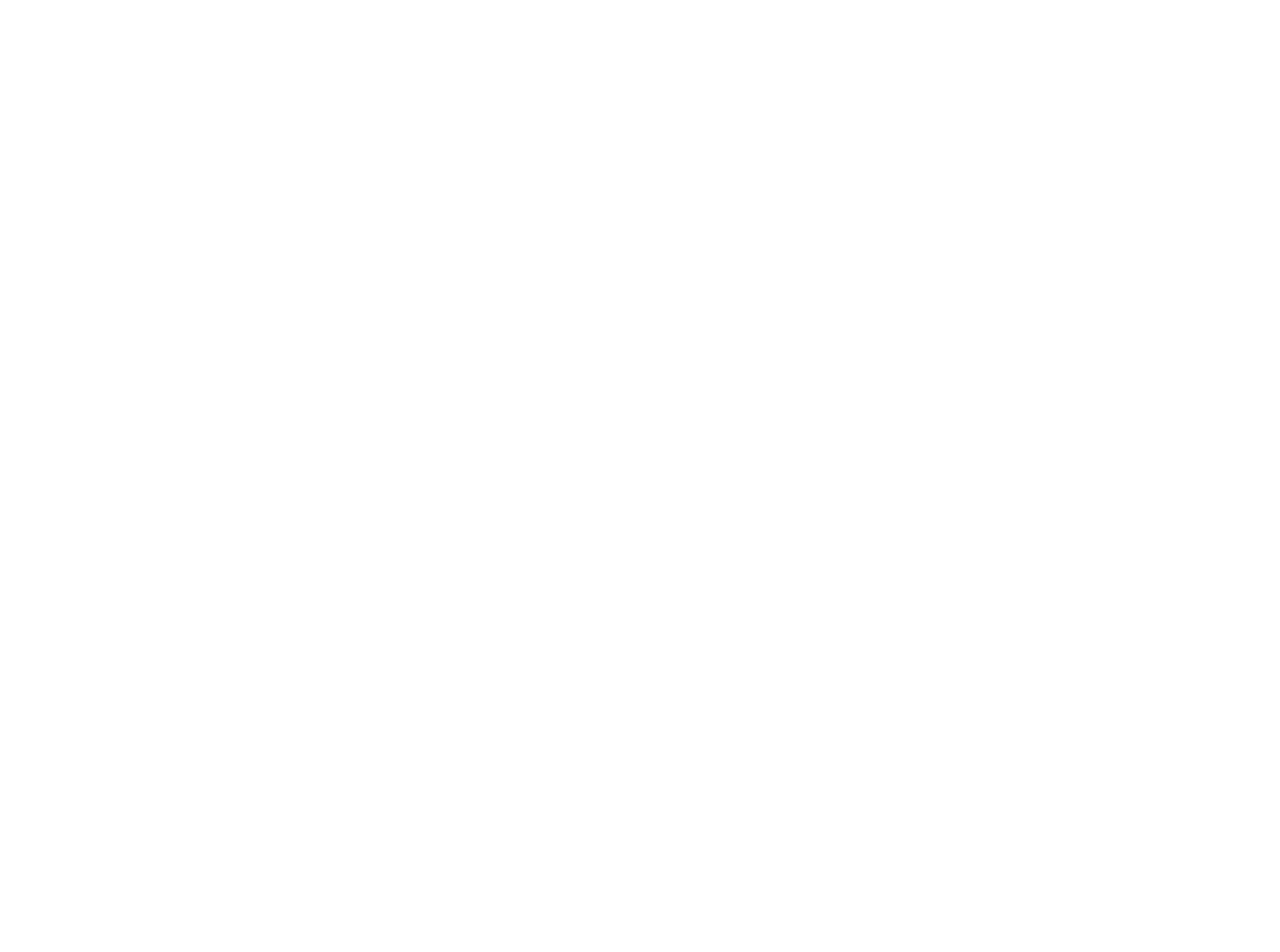
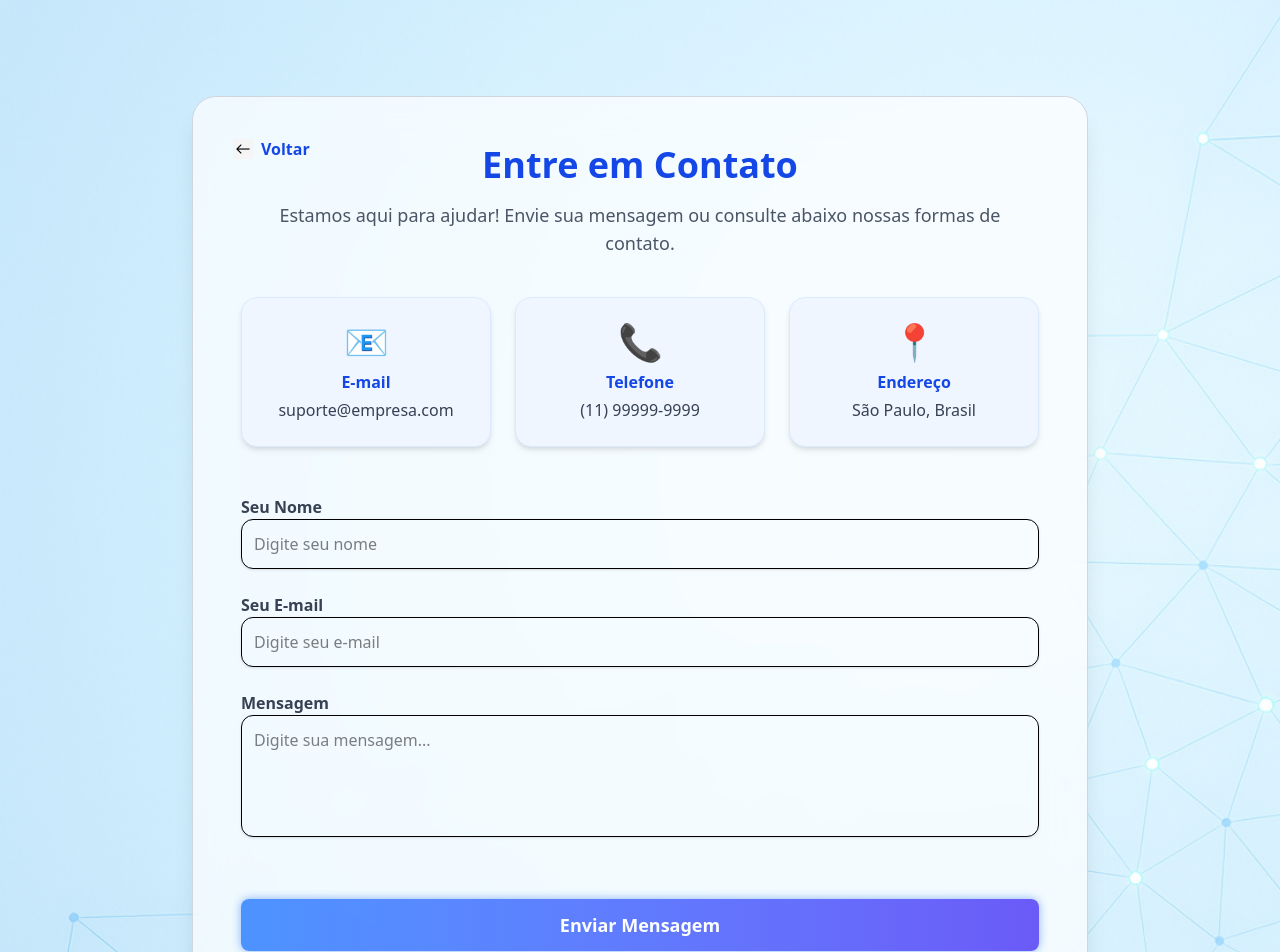
Before and after one commit to Malualvess-dev/GlobalSolution-FrontEnd, a React (Vite) app: page /contato in a window 1280 px wide. Before the commit this address had no page. Shown: the top 952 px of the page. Before the commit the page ends 800 px from the top, so only its background shows below. Built offline with nearby package versions, Linux system fonts and the light colour scheme; the HTML template or start-up script is replaced by a standard one.

Commit message:
Contato finalizado com sucesso

```diff
--- a/src/App.tsx
+++ b/src/App.tsx
@@ -13,6 +13,7 @@
 import SucessoTarefa from "./pages/SucessoTarefa";
 import FAQ from "./components/FAQ";
 import Sobre from "./components/Sobre";
+import Contato from "./components/Contato";
 
 function App() {
   return (
@@ -31,6 +32,7 @@
        <Route path="/sucesso-tarefa" element={<SucessoTarefa />} />
        <Route path="/faq" element={<FAQ />} />
        <Route path="/sobre" element={<Sobre />} />
+       <Route path="/contato" element={<Contato />} />
 
 
       </Routes>
--- a/src/components/Contato.tsx
+++ b/src/components/Contato.tsx
@@ -0,0 +1,122 @@
+import { useNavigate } from "react-router-dom";
+import Footer from "./Footer";
+
+export default function Contato() {
+  const navigate = useNavigate();
+
+  return (
+    <div className="min-h-screen bg-gradient-to-br from-blue-50 to-blue-200 relative flex flex-col">
+
+      {/* Fundo Tech */}
+      <div
+        className="
+          absolute inset-0
+          bg-[url('/tech-lines.png')]
+          bg-cover opacity-100
+        "
+      ></div>
+
+      {/* Conteúdo */}
+      <div className="flex justify-center mt-24 mb-10 z-10 px-6">
+        <div className="max-w-4xl w-full bg-white/70 backdrop-blur-xl p-12 rounded-3xl shadow-xl border border-gray-300">
+
+        {/* Botão Voltar */}
+      <div className="absolute top-10 left-10 z-20">
+        <button
+          onClick={() => navigate(-1)}
+          className="flex items-center gap-2 text-blue-700 font-semibold hover:text-blue-900 transition"
+        >
+          <img src="/voltar.jpeg" alt="voltar" className="w-5" />
+          Voltar
+        </button>
+      </div>
+
+          {/* Título */}
+          <h1 className="text-4xl font-extrabold text-blue-700 text-center mb-4">
+            Entre em Contato
+          </h1>
+
+          <p className="text-center text-gray-600 text-lg mb-10 max-w-3xl mx-auto">
+            Estamos aqui para ajudar! Envie sua mensagem ou consulte abaixo nossas formas de contato.
+          </p>
+
+          {/* Cards de Contato */}
+          <div className="grid grid-cols-1 md:grid-cols-3 gap-6 mb-12">
+
+            <div className="bg-blue-50 p-6 rounded-2xl shadow-md border border-blue-100 flex flex-col items-center">
+              <span className="text-4xl">📧</span>
+              <h3 className="font-bold text-blue-700 mt-2">E-mail</h3>
+              <p className="text-gray-700 text-center mt-1">suporte@empresa.com</p>
+            </div>
+
+            <div className="bg-blue-50 p-6 rounded-2xl shadow-md border border-blue-100 flex flex-col items-center">
+              <span className="text-4xl">📞</span>
+              <h3 className="font-bold text-blue-700 mt-2">Telefone</h3>
+              <p className="text-gray-700 text-center mt-1">(11) 99999-9999</p>
+            </div>
+
+            <div className="bg-blue-50 p-6 rounded-2xl shadow-md border border-blue-100 flex flex-col items-center">
+              <span className="text-4xl">📍</span>
+              <h3 className="font-bold text-blue-700 mt-2">Endereço</h3>
+              <p className="text-gray-700 text-center mt-1">
+                São Paulo, Brasil
+              </p>
+            </div>
+
+          </div>
+
+          {/* Formulário de Contato */}
+          <form className="space-y-6">
+            <div>
+              <label className="font-semibold text-gray-700">Seu Nome</label>
+              <input
+                type="text"
+                placeholder="Digite seu nome"
+                className="w-full p-3 border rounded-xl shadow-sm focus:ring-2 focus:ring-blue-400 outline-none"
+              />
+            </div>
+
+            <div>
+              <label className="font-semibold text-gray-700">Seu E-mail</label>
+              <input
+                type="email"
+                placeholder="Digite seu e-mail"
+                className="w-full p-3 border rounded-xl shadow-sm focus:ring-2 focus:ring-blue-400 outline-none"
+              />
+            </div>
+
+            <div>
+              <label className="font-semibold text-gray-700">Mensagem</label>
+              <textarea
+                placeholder="Digite sua mensagem..."
+                rows={4}
+                className="w-full p-3 border rounded-xl shadow-sm focus:ring-2 focus:ring-blue-400 outline-none resize-none"
+              ></textarea>
+            </div>
+
+            <button
+              type="button"
+              className="
+                w-full mt-8 py-3 text-white text-lg font-semibold rounded-lg
+              bg-gradient-to-r from-blue-500 to-indigo-600
+              shadow-[0_0_10px_rgba(59,130,246,0.7)]
+              hover:shadow-[0_0_20px_rgba(59,130,246,1)]
+              hover:scale-[1.03]
+              transition-all duration-300
+              animate-pulse
+              "
+            >
+              Enviar Mensagem
+            </button>
+          </form>
+
+        </div>
+      </div>
+
+       {/* 🔹 FOOTER */}
+      <div className="relative z-20">
+        <Footer />
+      </div>
+    </div>
+  );
+}
--- a/src/pages/TelaInicialFuncionario.tsx
+++ b/src/pages/TelaInicialFuncionario.tsx
@@ -136,10 +136,15 @@
             Sobre
         </button>
 
-          <button className="text-gray-700 hover:text-blue-500 font-medium transition relative
+          <button
+            onClick={() => navigate("/contato")}
+            className="text-gray-700 hover:text-blue-500 font-medium transition relative
                 before:absolute before:-bottom-1 before:left-0 before:h-[2px]
                 before:w-0 before:bg-blue-500 before:transition-all before:duration-300
-                hover:before:w-full">Contato</button>
+                hover:before:w-full"
+            >
+            Contato
+        </button>
 
         </nav>
       </aside>
```
